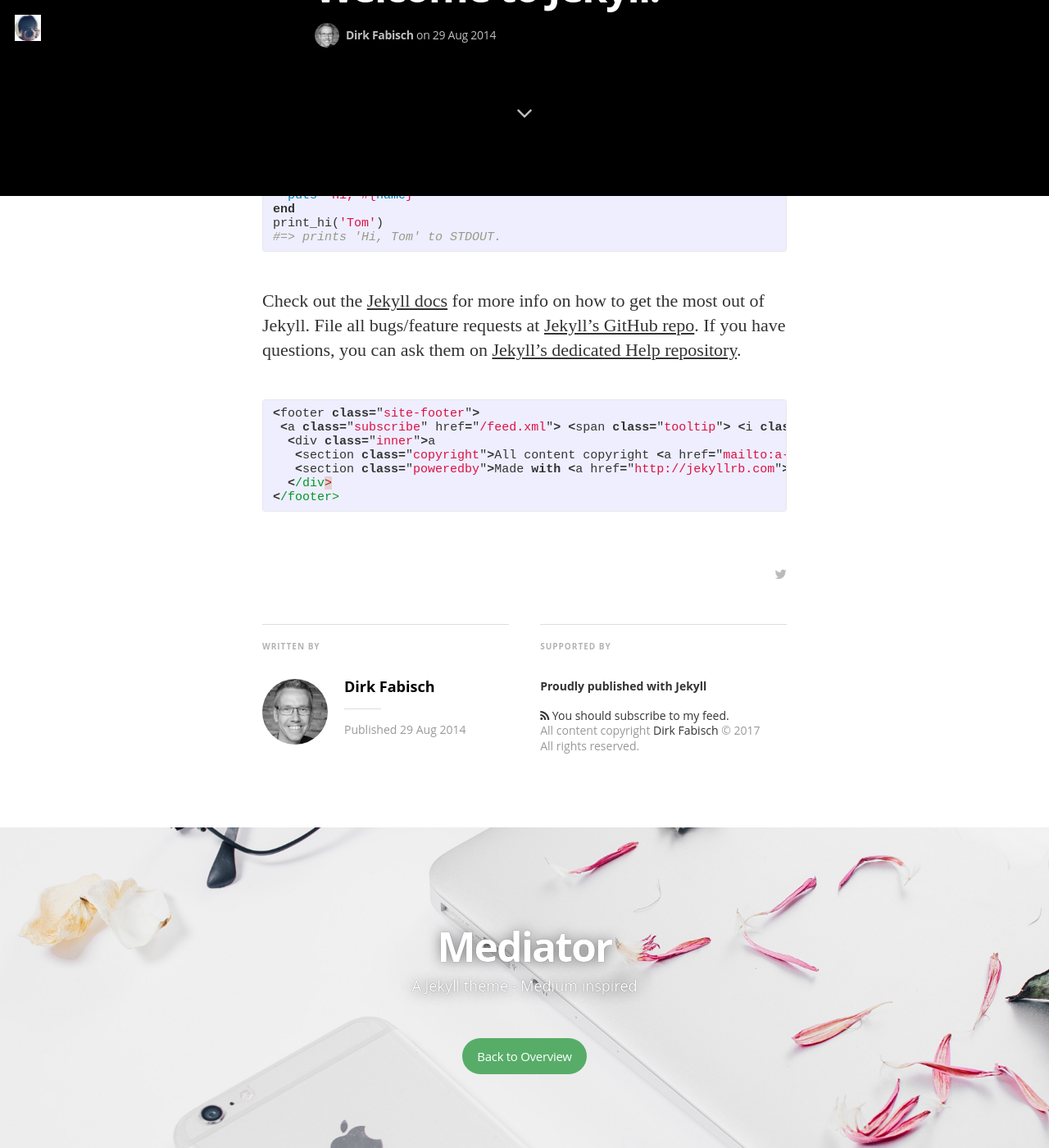
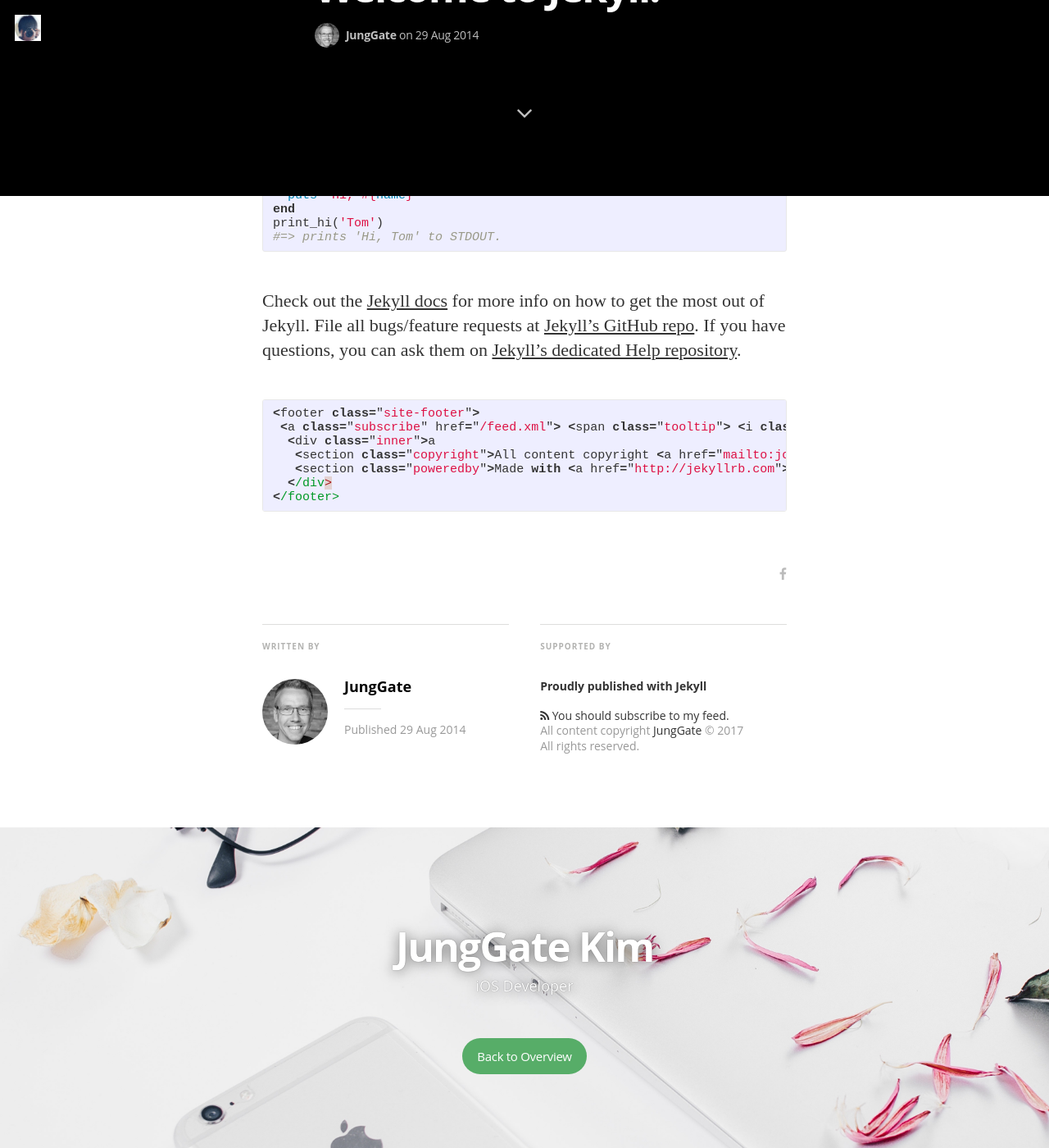
Before and after one commit to JungGate/JungGate.github.io, a Jekyll site: the page built from _posts/2014-08-29-welcome-to-jekyll.markdown, in a window 1280 px wide and 1400 px high, scrolled down 1161 px. Shown: the whole window at 82% size. Built offline with Jekyll 4.4.1, drawn with Linux system fonts in a browser that asks for light colours; nearby versions of some CDN libraries; some web fonts are replaced.

Commit message:
Profile Update

```diff
--- a/_config.yml
+++ b/_config.yml
@@ -4,11 +4,11 @@ gems:
   - jekyll-paginate
 
 # Site settings
-title: "Mediator"
+title: "JungGate Kim"
 description: > # this means to ignore newlines until "email:"
-   A Jekyll theme - Medium inspired
+   iOS Developer
 
-email: a-mail@mail.mail
+email: joansnim@gmail.com
 #blog logo
 logo: "/assets/images/df_logo.jpg"
 float_logo: true # true, false (default)
@@ -16,16 +16,16 @@ float_logo: true # true, false (default)
 # blog cover
 cover: "/assets/images/cA4aKEIPQrerBnp1yGHv_IMG_9534-3-2.jpg"
 
-name: 'Dirk Fabisch'
-author: 'Dirk Fabisch'
+name: 'JungGate'
+author: 'JungGate'
 author_image: "/assets/images/author.jpg"
 
 paginate:	5
 
-url: "http://myblog.***.***" # the base hostname & protocol for your site
+url: "https://junggate.github.io/" # the base hostname & protocol for your site
 baseurl: ""
 #used to display twitter cards
-twitter_handle: '@dirkfabisch'
+# twitter_handle: '@dirkfabisch'
 
 #fill in disqus shortname to use disqus
 #disqus: disqus-shortname
@@ -34,26 +34,26 @@ twitter_handle: '@dirkfabisch'
 
 # social icons and sharing options
 social:
-  - icon:	twitter
-    url:	https://twitter.com/dirkfabisch
-    desc: Follow me on twitter
-    share_url: http://twitter.com/share
-    share_title: ?text=
-    share_link: "&amp;url="
+  # - icon:	twitter
+  #   url:	https://twitter.com/dirkfabisch
+  #   desc: Follow me on twitter
+  #   share_url: http://twitter.com/share
+  #   share_title: ?text=
+  #   share_link: "&amp;url="
 
-#  - icon:	facebook
-#    url:	https://facebook.com/???
-#    desc: Connect with me facebook
-#    share_url: https://www.facebook.com/sharer.php
-#    share_title: ?t=
-#    share_link: "&amp;u="
+  - icon:	facebook
+    url:	https://www.facebook.com/junggatekim
+    desc: JungGate's facebook
+    share_url: https://www.facebook.com/sharer.php
+    share_title: ?t=
+    share_link: "&amp;u="
 
   - icon:	github
-    url:	https://github.com/dirkfabisch
-    desc:	Fork me on github
-    share_url:
-    share_title:
-    share_link:
+    url:	https://github.com/JungGate
+    desc:	JungGate's github
+    # share_url:
+    # share_title:
+    # share_link:
 
 #  - icon:	google-plus
 #    url:	https://google.com/???
```
Also changed, not shown: 1 other file.
